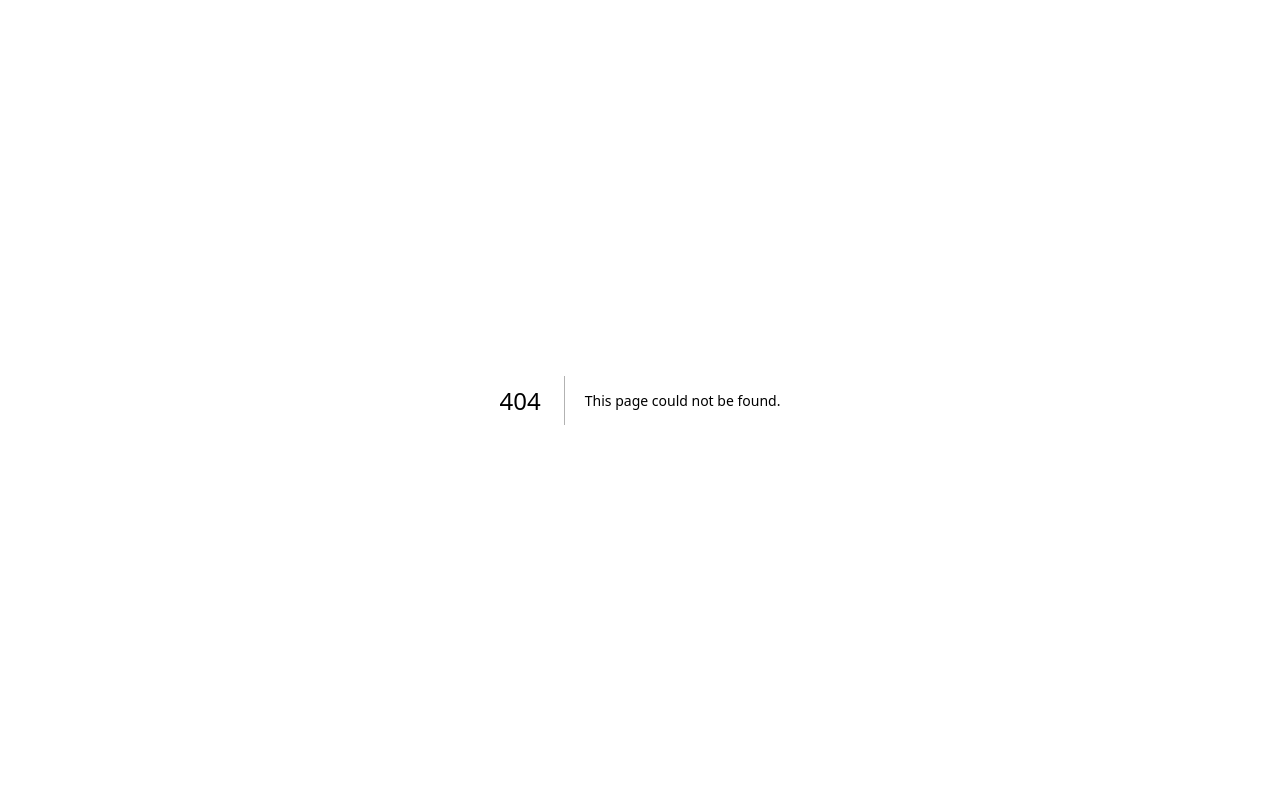
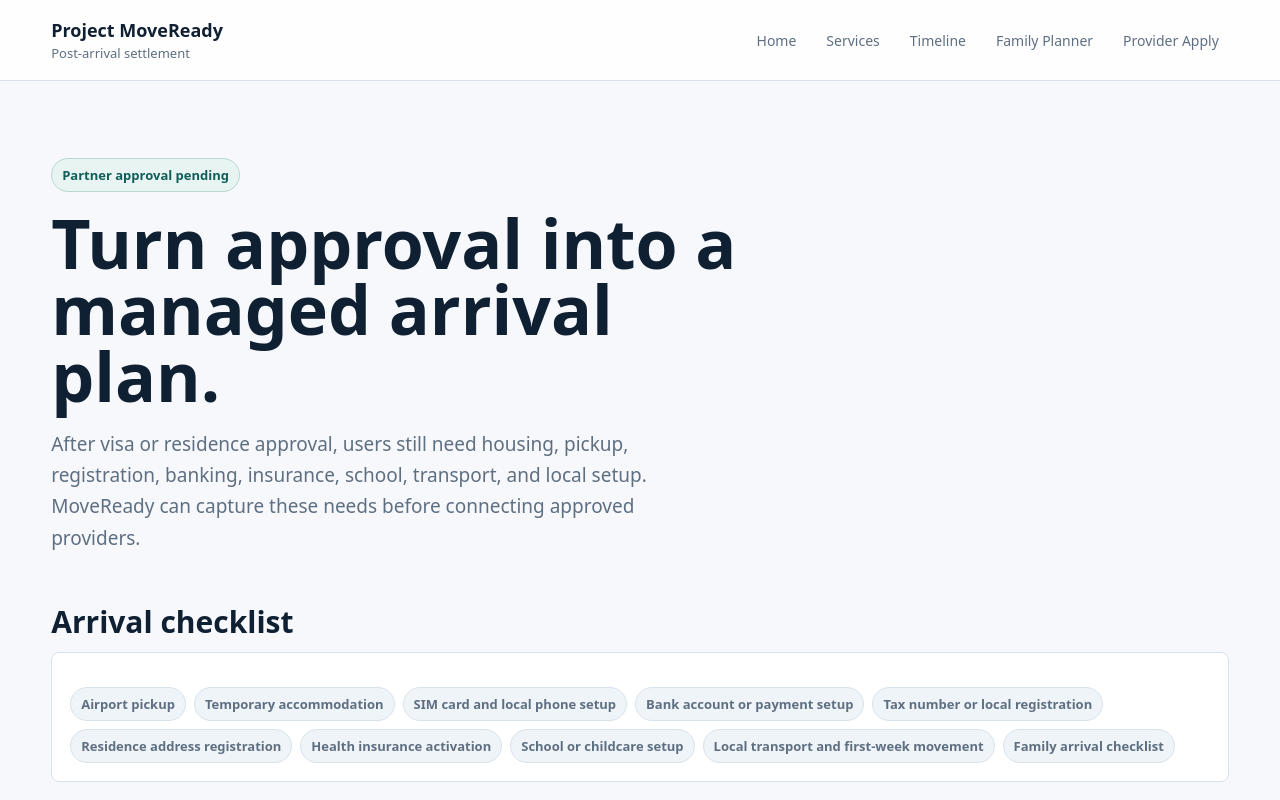
Before and after one commit to SirBM201/SirBM201-moveready-frontend, a Next.js app: page /settlement in a window 1280 px wide. Before the commit this address had no page. Shown: the top 800 px of the page. Built offline with nearby package versions, Linux system fonts and the light colour scheme; no server answers.

Commit message:
Add post-arrival settlement page

```diff
--- /dev/null
+++ b/app/settlement/page.tsx
@@ -0,0 +1,44 @@
+import GeneralServiceRequestForm from "@/components/GeneralServiceRequestForm";
+
+const settlementTasks = [
+  "Airport pickup",
+  "Temporary accommodation",
+  "SIM card and local phone setup",
+  "Bank account or payment setup",
+  "Tax number or local registration",
+  "Residence address registration",
+  "Health insurance activation",
+  "School or childcare setup",
+  "Local transport and first-week movement",
+  "Family arrival checklist",
+];
+
+export default function SettlementPage() {
+  return (
+    <main className="page-shell">
+      <header className="topbar">
+        <a className="brand" href="/"><strong>Project MoveReady</strong><span>Post-arrival settlement</span></a>
+        <nav className="nav" aria-label="Main navigation">
+          <a href="/">Home</a><a href="/services">Services</a><a href="/timeline">Timeline</a><a href="/family-planner">Family Planner</a><a href="/partners/apply">Provider Apply</a>
+        </nav>
+      </header>
+
+      <section className="hero-band compact-hero">
+        <div className="hero-copy">
+          <span className="eyebrow">Partner approval pending</span>
+          <h1>Turn approval into a managed arrival plan.</h1>
+          <p className="lede">After visa or residence approval, users still need housing, pickup, registration, banking, insurance, school, transport, and local setup. MoveReady can capture these needs before connecting approved providers.</p>
+        </div>
+      </section>
+
+      <section className="section no-top-pad">
+        <h2>Arrival checklist</h2>
+        <article className="card"><div className="badge-row">{settlementTasks.map((item) => <span className="badge" key={item}>{item}</span>)}</div></article>
+      </section>
+
+      <section className="section">
+        <GeneralServiceRequestForm defaultService="settlement" />
+      </section>
+    </main>
+  );
+}
```
